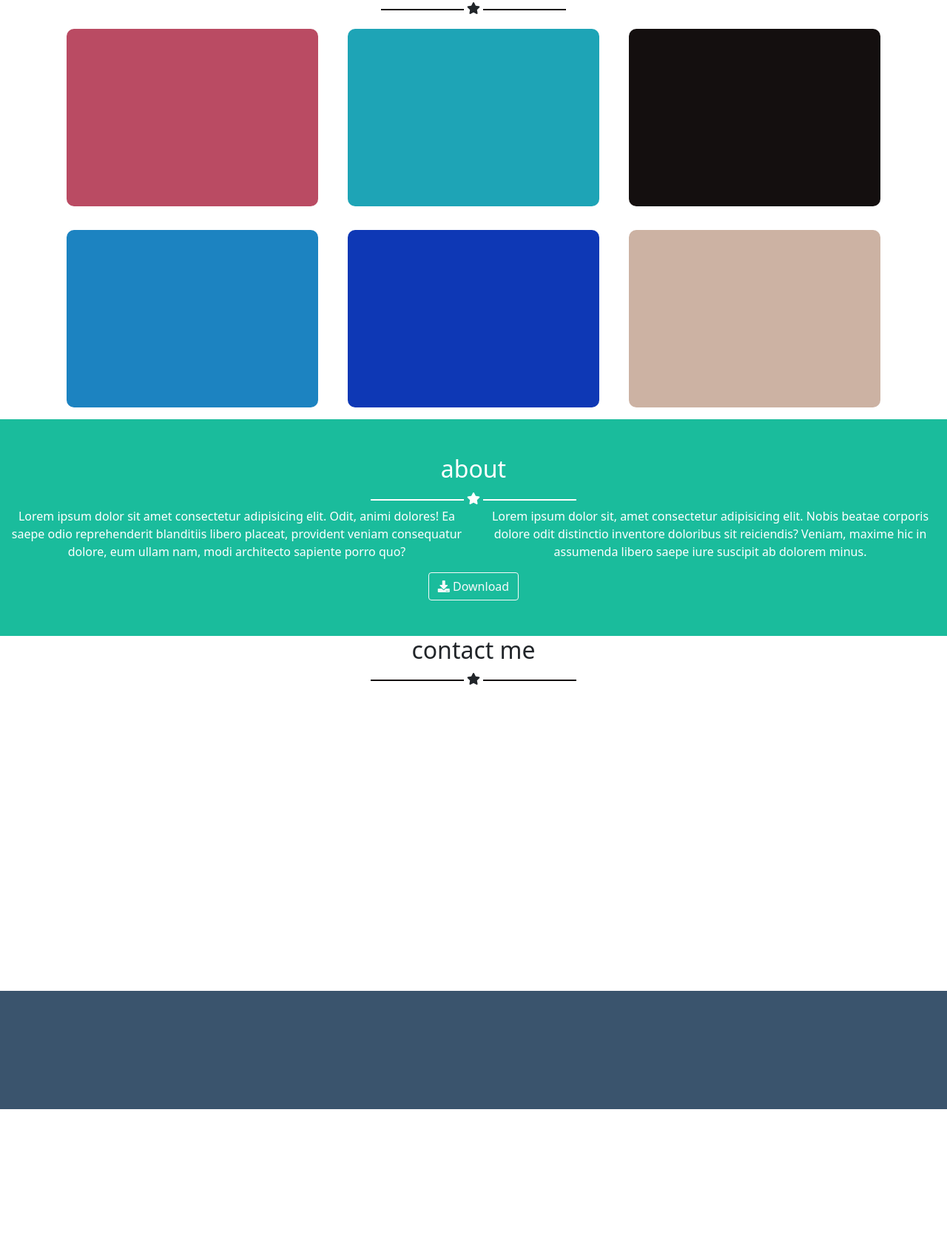
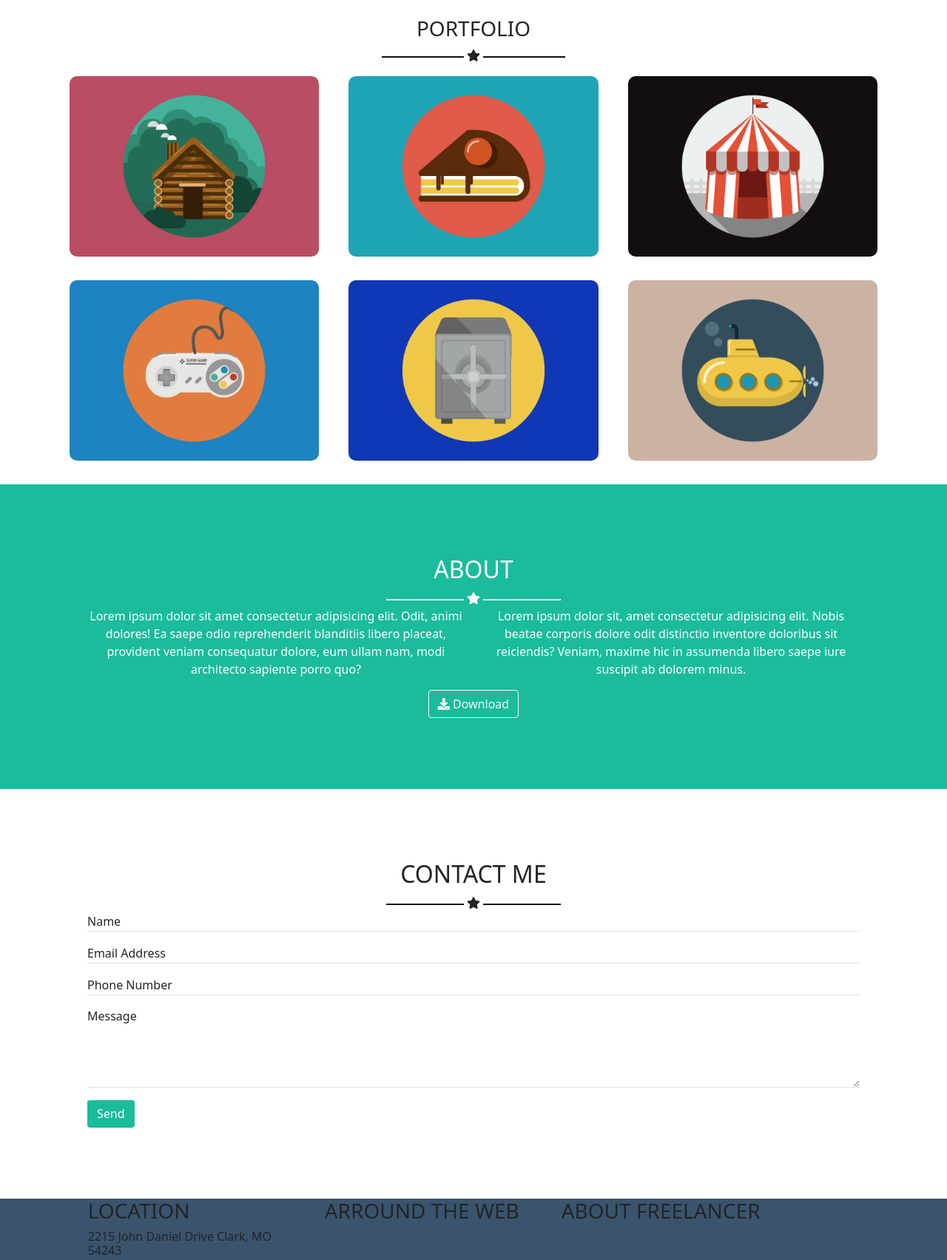
Before and after one commit to Alessio1921/html-css-bootstrap-freelancer, a plain HTML site: page index.html in a window 1280 px wide. Shown: the part 440-2144 px from the top of the page at 74% size. Before the commit the page ends 1940 px from the top, so only its background shows below. Drawn offline with nearby package versions, Linux system fonts and the light colour scheme.

Commit message:
footer processing

```diff
--- a/css/style.css
+++ b/css/style.css
@@ -1,7 +1,7 @@
 body{
   overflow-x: hidden;
 }
-header, footer{
+header, .footer-bottom{
   background-color: #2c3e50;
 }
 .container-img{
@@ -11,16 +11,22 @@ header, footer{
   width: 200px;
 }
 .my-card{
-  height: 30vh;
   border-radius: 10px;
   margin: 1rem .5rem;
 }
-.my-contact{
-  height: 60vh;
+.my-card img{
+  width: 100%;
+  border-radius:10px ;
 }
-.my-social{
+#contact input, #contact textarea{
+  border: 0;
+}
+.footer-top{
   height: 20vh;
   background-color: #3a546d;
+}
+.footer-bottom{
+  font-size: .7rem;
 }
 .my-line{
   display: inline-block;
@@ -35,21 +41,6 @@ header, footer{
   background-color: #1abc9c;
   color: white;
 }
-.my-red{
-  background-color: #ba4b63;
-}
-.my-light-blu{
-  background-color: #1ea4b6;
-}
 .my-black{
   background-color: #140f0f;
 }
-.my-blu{
-  background-color: #1c83c1;
-}
-.my-electric-blu{
-  background-color: #0e38b5;
-}
-.my-dark-ping{
-  background-color: #ccb2a3;
-}
--- a/index.html
+++ b/index.html
@@ -54,9 +54,10 @@
       </section>
       <!-- start main -->
       <main>
-        <div class="container">
+        <section id="portfolio">
+          <div class="container p-3">
             <div class="row">
-            <div class="col-12 text-center">
+              <div class="col-12 text-center text-uppercase mt-5">
                 <h3>portfolio</h3>
                 <span class="my-line my-black align-middle"></span>
                 <i class="fas fa-star"></i>
@@ -66,31 +67,45 @@
             <!-- start card -->
             <div class="row row-cols-1 row-cols-md-2 row-cols-lg-3">
               <div class="col">
-              <div class="my-card my-red"></div>
+                <div class="my-card">
+                  <img src="img/cabin.png" alt="cabin img">
+                </div>
               </div>
               <div class="col">
-              <div class="my-card my-light-blu"></div>
+                <div class="my-card">
+                  <img src="img/cake.png" alt="cake img">
+                </div>
               </div>
               <div class="col">
-              <div class="my-card my-black"></div>
+                <div class="my-card">
+                  <img src="img/circus.png" alt="circus img">
+                </div>
               </div>
               <div class="col">
-              <div class="my-card my-blu"></div>
+                <div class="my-card">
+                  <img src="img/game.png" alt="game img">
+                </div>
               </div>
               <div class="col">
-              <div class="my-card my-electric-blu"></div>
+                <div class="my-card">
+                  <img src="img/safe.png" alt="safe img">
+                </div>
               </div>
               <div class="col">
-              <div class="my-card my-dark-ping"></div>
+                <div class="my-card">
+                  <img src="img/submarine.png" alt="submarine img">
                 </div>
               </div>
             </div>
-        <div class="container-fluid">
+          </div>
+        </section>
         <!-- start part about -->
-          <div class="row my-green my-about text-center py-5">
+        <section id="about" class="my-green">
+          <div class="container p-5">
+            <div class="row my-about text-center py-5">
               <div class="col-12"></div>
               <div class="col-12">
-              <h2>about</h2>
+                <h2 class="text-uppercase">about</h2>
                 <span class="my-line my-white align-middle"></span>
                 <i class="fas fa-star"></i>
                 <span class="my-line my-white align-middle"></span>
@@ -109,19 +124,64 @@
                 <button type="button" class="btn btn-outline-light"><i class="fas fa-download"></i> Download</button>
               </div>
             </div>
-          <div class="row my-contact text-center">
-            <div class="col-12">
-              <h2>contact me</h2>
+          </div>
+        </section>
+        <section id="contact">
+          <div class="container p-5">
+            <div class="row my-5">
+              <div class="col-12 text-center">
+                <h2 class="text-uppercase">contact me</h2>
                 <span class="my-line my-black align-middle"></span>
                 <i class="fas fa-star"></i>
                 <span class="my-line my-black align-middle"></span>
               </div>
+              <div class="col-12 text-left">
+                <div class="mb-3 border-bottom">
+                  <label for="exampleFormControlInput1">Name</label>
+                  <input type="text">
                 </div>
+                <div class="mb-3 border-bottom">
+                  <label for="exampleFormControlInput1">Email Address</label>
+                  <input type="email">
+                </div>
+                <div class="mb-3 border-bottom">
+                  <label for="exampleFormControlInput1">Phone Number</label>
+                  <input type="text">
+                </div>
+                <div class="mb-3 border-bottom">
+                  <label for="exampleFormControlInput1">Message</label>
+                  <textarea class="form-control" id="exampleFormControlTextarea1" rows="3"></textarea>
+                </div>
+                <button type="button" class="btn my-green border-top">Send</button>
+              </div>
+            </div>
+          </div>
+        </section>
         </main>
         <footer>
-          <div class="row my-social">
+          <div class="container-fluid">
+            <div class="row footer-top">
+              <div class="offset-1 col-3">
+                <span>
+                  <h3 class="text-uppercase">location</h3>
+                  <h6>2215 John Daniel Drive Clark, MO 54243</h6>
+                </span>
               </div>
-          <div class="row my-footer">
+              <div class="col-3">
+                <span>
+                  <h3 class="text-uppercase">arround the web</h3>
+                </span>
+              </div>
+              <div class="col-3">
+                <h3 class="text-uppercase">about freelancer</h3>
+
+              </div>
+            </div>
+            <div class="row footer-bottom">
+              <div class=" col-12  text-center text-white py-4">
+                <span>Copyright <i class="far fa-copyright"> Your Website 2022</i></span>
+              </div>
+            </div>
           </div>
         </footer>
   </body>
```
Lines whose indentation alone changed are shown as unchanged.
